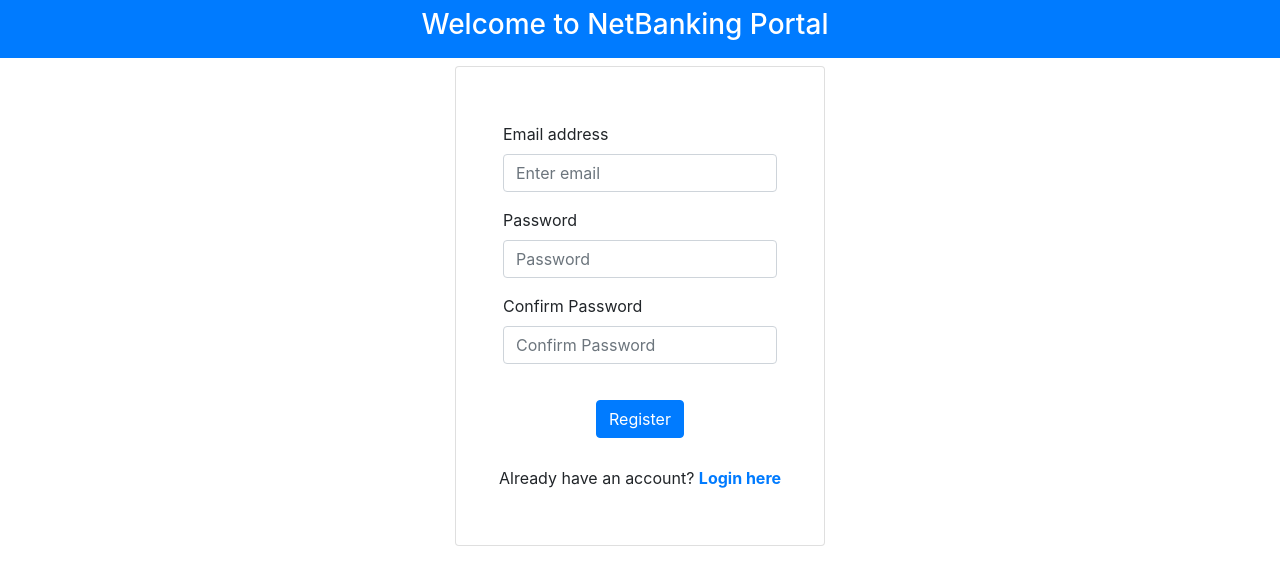
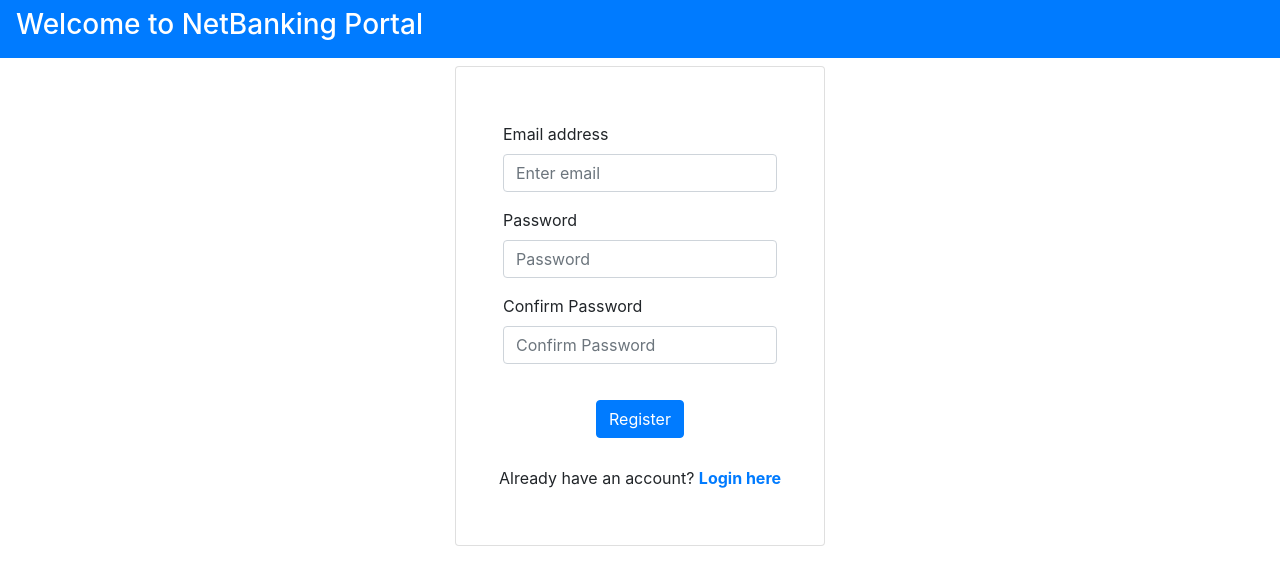
Before and after one commit to nidhi-singh02/token-transfer, a React (Create React App) app in the folder web-app/: page / in a window 1280 px wide. Shown: the top 584 px of the page. Built offline with nearby package versions, Linux system fonts and the light colour scheme.

Commit message:
Update Header.js

```diff
--- a/web-app/src/components/Header/Header.js
+++ b/web-app/src/components/Header/Header.js
@@ -25,8 +25,9 @@ function Header(props) {
     }
     return (
         <nav className="navbar navbar-dark bg-primary">
-            <div className="row col-12 d-flex justify-content-center text-white">
+            <div className="row col-12 d-flex justify-content-left text-white">
                 <span className="h3">{props.title || title}</span>
+
                 {renderLogout()}
             </div>
         </nav>
```
